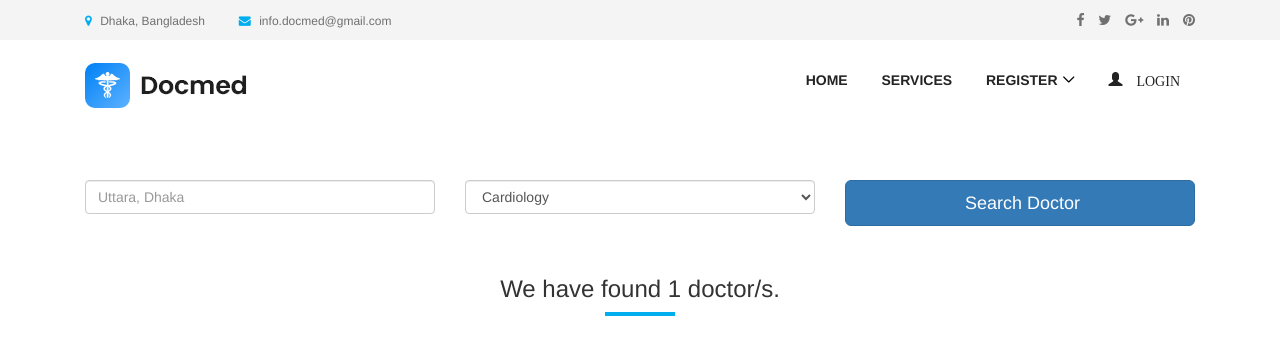
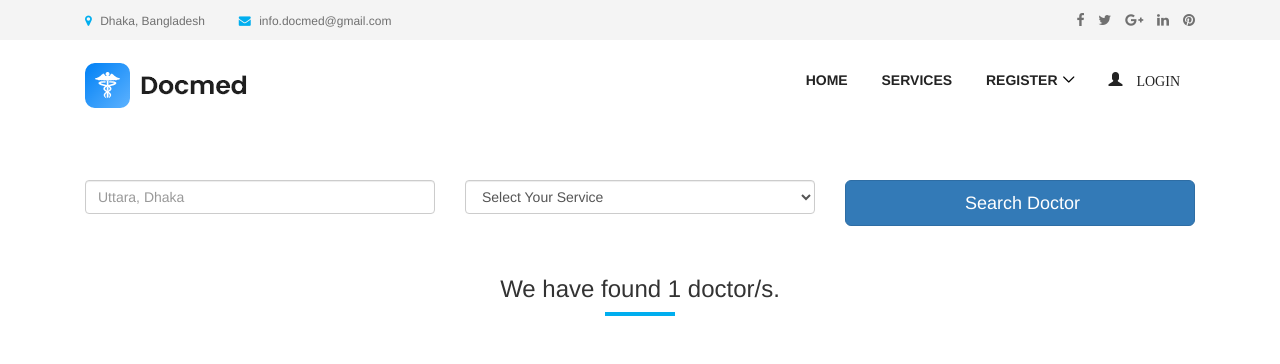
Before and after one commit to nazmul199512/django-doctor-appointment, a Django app: template templates/appointment/search.html in a window 1280 px wide. Shown: the top 364 px of the page. Run offline with Django 3.2, Linux system fonts and the light colour scheme; the template is opened without the code that fills it: most values are stand-ins (such as "Sample title", 1, 10 or a date in 2020); grey boxes marked "Sample" are stand-in pictures; parts of the project's set-up code (start-up, migrations or seed data) failed here and were passed over; some libraries are stand-ins or nearby versions; some web fonts are replaced.

Commit message:
Update search.html

```diff
--- a/templates/appointment/search.html
+++ b/templates/appointment/search.html
@@ -21,6 +21,7 @@
 
                         <div class="col-12 col-sm-6 col-md-6 col-lg-4 mb-4 mb-lg-0">
                             <select id="department" name="department" class="form-control">
+                                 <option style="display: none;" >Select Your Service</option>
                                 <option>Cardiology</option>
                                 <option>Dentistry</option>
                                 <option>ENT Specialists</option>
```
